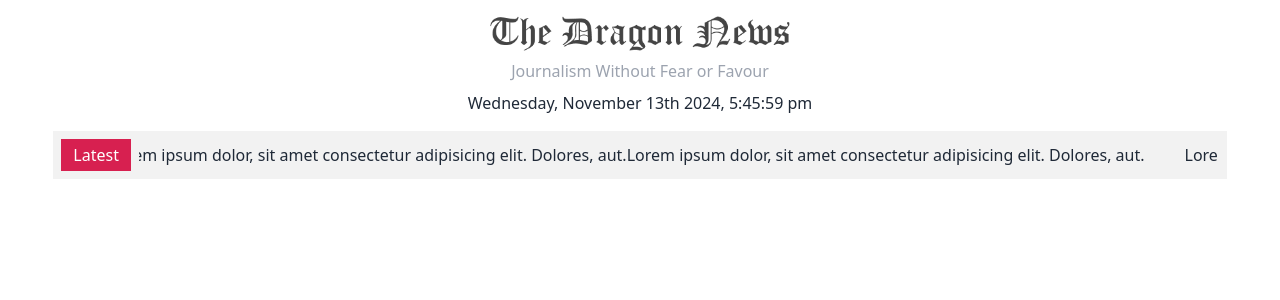
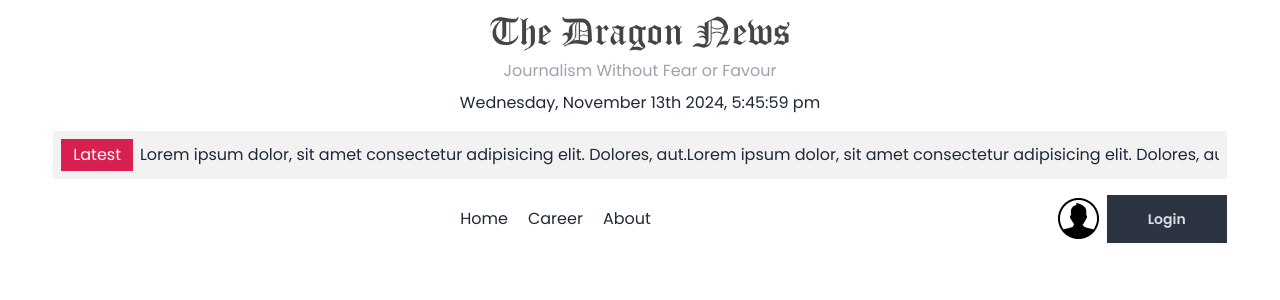
Before and after one commit to DeveloperMonirBD/dragon-news, a React (Vite) app: page / in a window 1280 px wide. Shown: the top 300 px of the page. Built offline with nearby package versions, Linux system fonts and the light colour scheme.

Commit message:
navbar section design done

```diff
--- a/index.html
+++ b/index.html
@@ -2,9 +2,9 @@
 <html lang="en" data-theme = "light">
   <head>
     <meta charset="UTF-8" />
-    <link rel="icon" type="image/svg+xml" href="/vite.svg" />
+    <link rel="icon" type="image/svg+xml" href="/src/assets/playground.png" />
     <meta name="viewport" content="width=device-width, initial-scale=1.0" />
-    <title>Vite + React</title>
+    <title>Dragon News</title>
   </head>
   <body>
     <div id="root"></div>
--- /dev/null
+++ b/src/components/Navbar.jsx
@@ -0,0 +1,23 @@
+import { Link } from "react-router-dom";
+import usericon from "../assets/user.png"
+
+const Navbar = () => {
+    return (
+        <div className="flex justify-between items-center">
+            <div className=""></div>
+            <div className="space-x-5">
+                <Link to="/">Home</Link>
+                <Link to="/career">Career</Link>
+                <Link to="/about">About</Link>
+            </div>
+            <div className="flex gap-2 items-center">
+                <div className="">
+                    <img src={usericon} alt="" />
+                </div>
+                <button className="btn btn-neutral rounded-none px-10">Login</button>
+            </div>
+        </div>
+    );
+};
+
+export default Navbar;
--- a/src/index.css
+++ b/src/index.css
@@ -1,3 +1,5 @@
+@import url('https://fonts.googleapis.com/css2?family=Poppins:ital,wght@0,100;0,200;0,300;0,400;0,500;0,600;0,700;0,800;0,900;1,100;1,200;1,300;1,400;1,500;1,600;1,700;1,800;1,900&display=swap');
+
 @tailwind base;
 @tailwind components;
 @tailwind utilities;
--- a/src/layouts/HomeLayout.jsx
+++ b/src/layouts/HomeLayout.jsx
@@ -1,9 +1,10 @@
-import Header from "../components/Header";
-import LatestNews from "../components/LatestNews";
+import Header from '../components/Header';
+import LatestNews from '../components/LatestNews';
+import Navbar from '../components/Navbar';
 
 const HomeLayout = () => {
     return (
-        <div>
+        <div className="font-poppins">
             <header>
                 <Header />
                 <section className="w-11/12 mx-auto">
@@ -11,8 +12,13 @@
                 </section>
             </header>
 
-            <nav></nav>
-            <main></main>
+            <nav className="w-11/12 mx-auto py-4">
+                <Navbar />
+            </nav>
+
+            <main>
+
+            </main>
         </div>
     );
 };
--- a/tailwind.config.js
+++ b/tailwind.config.js
@@ -4,9 +4,11 @@
 export default {
     content: ['./index.html', './src/**/*.{js,ts,jsx,tsx}'],
     theme: {
-        extend: {}
+        extend: {
+            fontFamily: {
+                poppins: ['Poppins', 'sans-serif']
+            }
+        }
     },
-  plugins: [
-      daisyui,
-    ]
+    plugins: [daisyui]
 };
```
